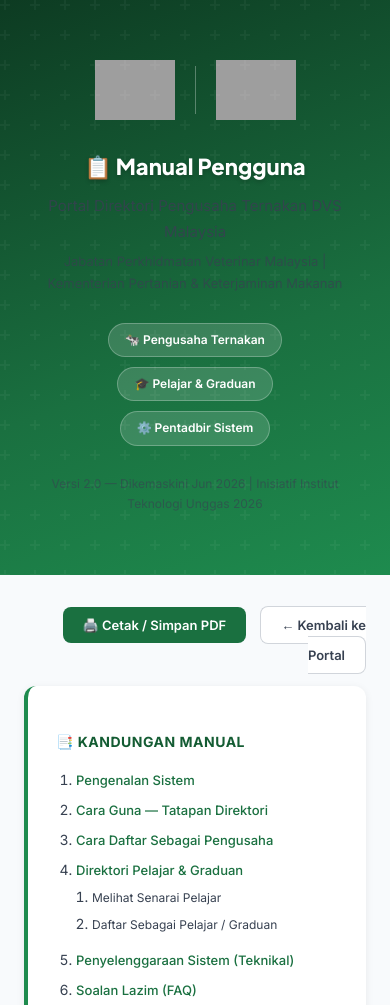
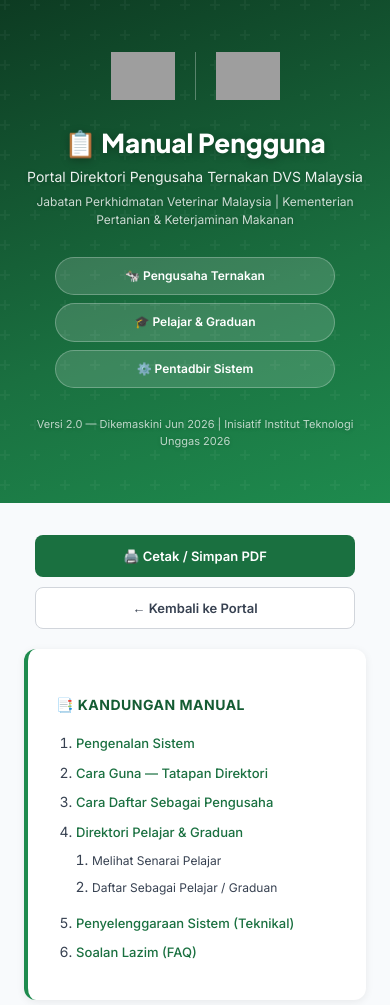
Before and after one commit to itumelaka/listpengusaha, a website: page manual.html in a window 390 px wide. Shown: the top 1005 px of the page. Drawn offline with Linux system fonts and the light colour scheme; grey boxes are pictures that could not be loaded.

Commit message:
Improve manual page contrast on mobile

```diff
--- a/manual.html
+++ b/manual.html
@@ -61,15 +61,30 @@
     }
     .cover-logos img { height: 60px; }
     .cover-logos .div { width: 1px; height: 48px; background: rgba(255,255,255,.3); }
+    .cover > * {
+      position: relative;
+      z-index: 1;
+    }
     .cover h1 {
       font-family: 'Plus Jakarta Sans', sans-serif;
       font-size: 30px;
       font-weight: 800;
       margin-bottom: 8px;
-      text-shadow: 0 2px 4px rgba(0,0,0,.2);
+      color: #fff;
+      text-shadow: 0 2px 8px rgba(0,0,0,.28);
     }
-    .cover .subtitle { font-size: 15px; opacity: .85; margin-bottom: 6px; }
-    .cover .org { font-size: 13px; opacity: .7; margin-bottom: 28px; }
+    .cover .subtitle {
+      font-size: 15px;
+      color: rgba(255,255,255,.92);
+      margin-bottom: 6px;
+      text-shadow: 0 1px 4px rgba(0,0,0,.24);
+    }
+    .cover .org {
+      font-size: 13px;
+      color: rgba(255,255,255,.78);
+      margin-bottom: 28px;
+      text-shadow: 0 1px 4px rgba(0,0,0,.2);
+    }
     .cover-badges {
       display: flex;
       justify-content: center;
@@ -87,7 +102,8 @@
     .cover-meta {
       margin-top: 28px;
       font-size: 12px;
-      opacity: .6;
+      color: rgba(255,255,255,.72);
+      text-shadow: 0 1px 4px rgba(0,0,0,.2);
     }
 
     /* ── LAYOUT ── */
@@ -276,6 +292,22 @@
     .role-card h4 { font-size: 14px; margin: 0 0 6px; text-transform: none; letter-spacing: 0; }
     .role-card p  { font-size: 12px; margin: 0; }
 
+    .manual-actions {
+      display: flex;
+      justify-content: flex-end;
+      gap: 10px;
+      flex-wrap: wrap;
+      margin-bottom: 20px !important;
+    }
+    .manual-actions button,
+    .manual-actions a {
+      min-height: 42px;
+      display: inline-flex;
+      align-items: center;
+      justify-content: center;
+      line-height: 1.25;
+    }
+
     /* ── PRINT ── */
     @media print {
       body { background: #fff; font-size: 12px; }
@@ -285,7 +317,23 @@
     }
 
     @media (max-width: 640px) {
-      .cover h1 { font-size: 22px; }
+      .cover { padding: 52px 22px 44px; }
+      .cover h1 { font-size: 26px; line-height: 1.15; }
+      .cover .subtitle { font-size: 14px; line-height: 1.5; }
+      .cover .org { font-size: 12px; line-height: 1.5; }
+      .cover-meta { font-size: 11px; line-height: 1.5; }
+      .cover-logos img { height: 48px; }
+      .cover-badges { gap: 8px; }
+      .cover-badge { width: 100%; max-width: 280px; padding: 8px 14px; }
+      .manual-actions { justify-content: center; }
+      .manual-actions button,
+      .manual-actions a {
+        width: 100%;
+        max-width: 320px;
+        margin-left: 0 !important;
+        text-align: center;
+        white-space: normal;
+      }
       .role-grid { grid-template-columns: 1fr; }
       .section { padding: 20px 16px; }
     }
@@ -314,7 +362,7 @@
 <div class="container">
 
   <!-- ══ PRINT BUTTON ══ -->
-  <div class="no-print" style="text-align:right;margin-bottom:20px">
+  <div class="no-print manual-actions" style="text-align:right;margin-bottom:20px">
     <button onclick="window.print()" style="background:var(--green-700);color:#fff;border:none;padding:10px 20px;border-radius:8px;font-size:13px;font-weight:600;cursor:pointer;font-family:inherit">🖨️ Cetak / Simpan PDF</button>
     <a href="index.html" style="margin-left:10px;background:#fff;color:var(--neutral-700);border:1px solid var(--neutral-300);padding:10px 20px;border-radius:8px;font-size:13px;font-weight:600;text-decoration:none">← Kembali ke Portal</a>
   </div>
```
